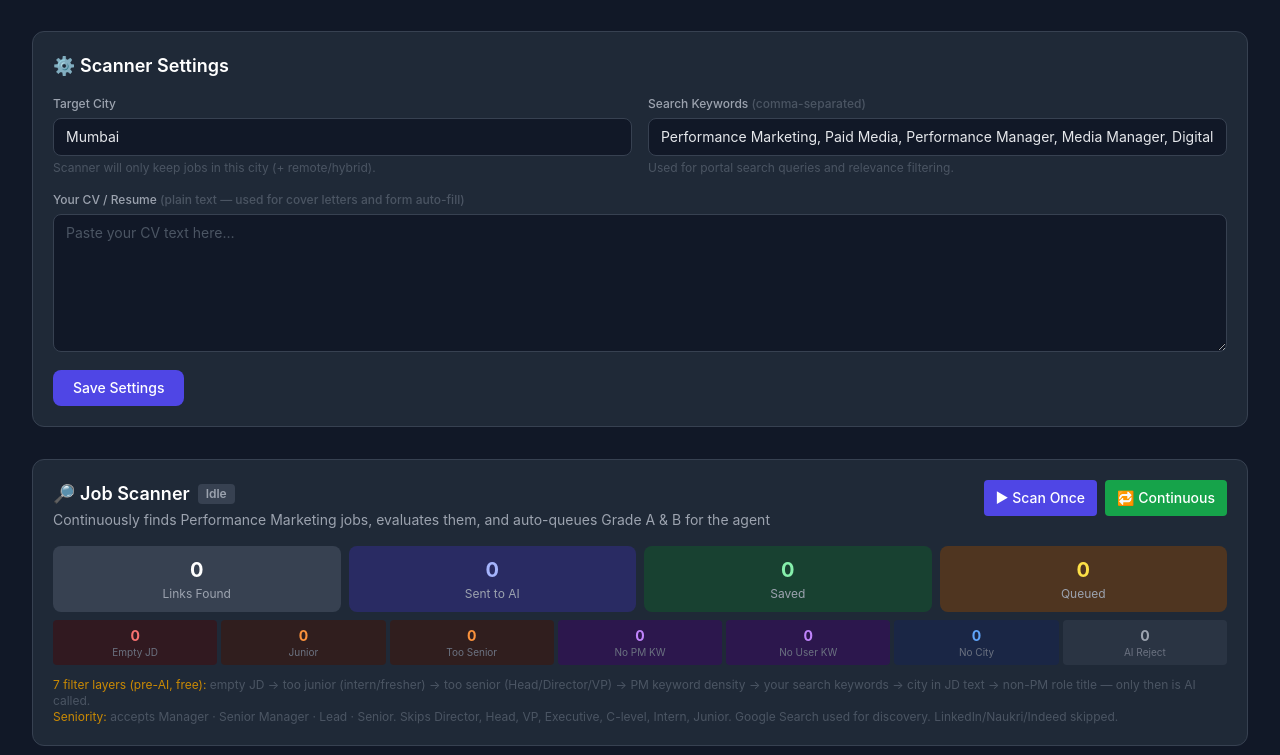
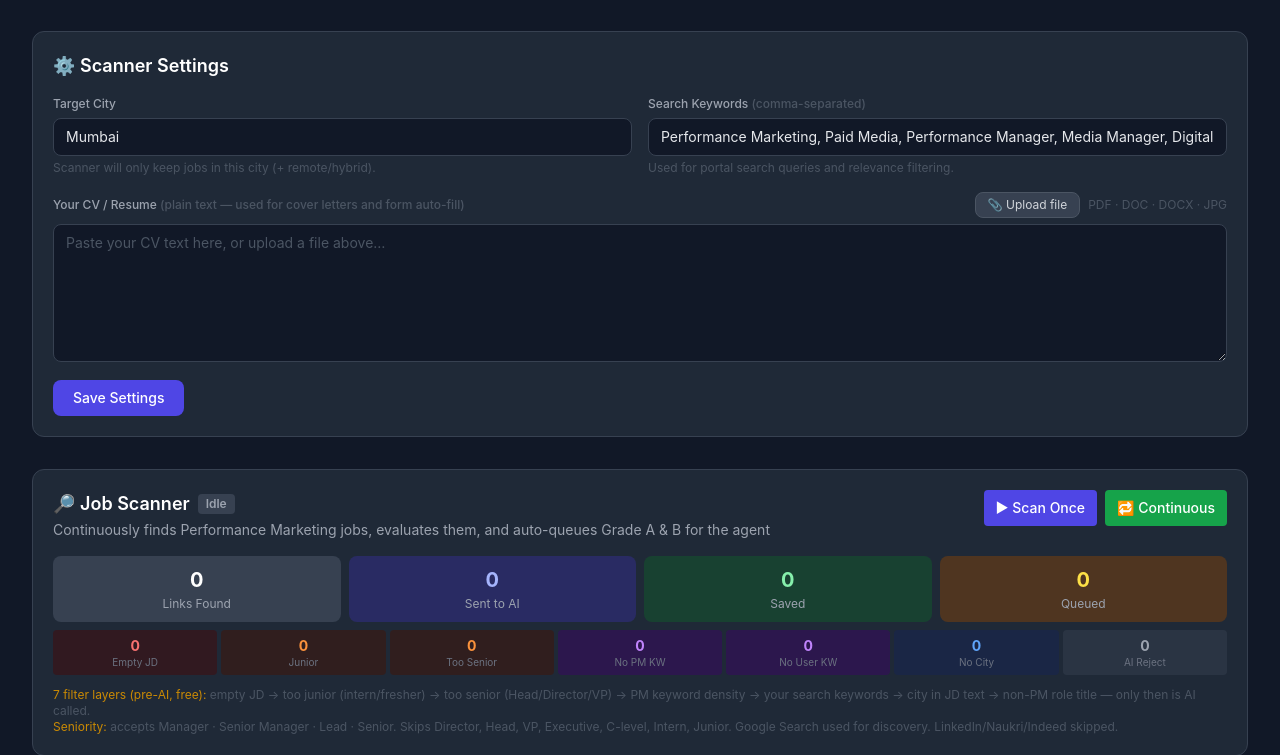
Before and after one commit to dutta1890/JobOpsBoard, a Flask app: page / in a window 1280 px wide. Shown: the part 1020-1775 px from the top of the page. Run offline with Flask 3, Linux system fonts and the light colour scheme; data comes from the database, SQL or seed files in the repository; data that the repository does not hold is empty; some libraries are stand-ins or nearby versions.

Commit message:
Add ability to upload CVs as various file types
Implements a new endpoint `/scanner/upload-cv` in `main.py` to handle file uploads (PDF, DOC, DOCX, JPG/JPEG). It utilizes `pypdf`, `python-docx`, `antiword`, and a new `generate_with_image` function in `services/gemini_client.py` for OCR on images. The extracted text is populated into the CV textarea in `templates/index.html`.

Replit-Commit-Author: Agent
Replit-Commit-Session-Id: b3ddb4d7-2c1d-43a4-a6e9-9ae832f5c789
Replit-Commit-Checkpoint-Type: full_checkpoint
Replit-Commit-Event-Id: 6ce48925-9571-409e-8dff-032559a073f1
Replit-Commit-Screenshot-Url: https://storage.googleapis.com/screenshot-production-us-central1/a00b9afd-a3f4-481e-9bec-4de64b55424a/b3ddb4d7-2c1d-43a4-a6e9-9ae832f5c789/ywFO2tS
Replit-Helium-Checkpoint-Created: true

```diff
--- a/main.py
+++ b/main.py
@@ -1061,6 +1061,74 @@ def create_app():
         JobScanner.save_settings(update)
         return jsonify({"success": True})
 
+    @app.route("/scanner/upload-cv", methods=["POST"])
+    @login_required
+    def upload_cv():
+        """Extract text from an uploaded CV file (PDF, DOCX, DOC, JPG/JPEG)."""
+        import subprocess, tempfile
+        from werkzeug.utils import secure_filename
+
+        file = request.files.get("file")
+        if not file or not file.filename:
+            return jsonify({"error": "No file provided"}), 400
+
+        filename  = secure_filename(file.filename)
+        ext       = os.path.splitext(filename)[1].lower()
+        allowed   = {".pdf", ".doc", ".docx", ".jpg", ".jpeg"}
+        if ext not in allowed:
+            return jsonify({"error": f"Unsupported file type: {ext}. Allowed: PDF, DOC, DOCX, JPG"}), 400
+
+        file_bytes = file.read()
+        text = ""
+
+        try:
+            if ext == ".pdf":
+                import io as _io
+                from pypdf import PdfReader
+                reader = PdfReader(_io.BytesIO(file_bytes))
+                pages  = [page.extract_text() or "" for page in reader.pages]
+                text   = "\n".join(pages).strip()
+
+            elif ext == ".docx":
+                import io as _io
+                from docx import Document
+                doc  = Document(_io.BytesIO(file_bytes))
+                text = "\n".join(p.text for p in doc.paragraphs if p.text.strip())
+
+            elif ext == ".doc":
+                with tempfile.NamedTemporaryFile(suffix=".doc", delete=False) as tmp:
+                    tmp.write(file_bytes)
+                    tmp_path = tmp.name
+                result = subprocess.run(
+                    ["antiword", tmp_path],
+                    capture_output=True, text=True, timeout=15
+                )
+                os.unlink(tmp_path)
+                text = result.stdout.strip()
+                if not text:
+                    return jsonify({"error": "Could not extract text from DOC file — try saving as DOCX"}), 400
+
+            elif ext in {".jpg", ".jpeg"}:
+                from services.gemini_client import generate_with_image
+                prompt = (
+                    "This is a scanned CV / resume image. "
+                    "Extract ALL text exactly as it appears — name, contact, work experience, skills, education. "
+                    "Return plain text only, no markdown."
+                )
+                text = generate_with_image(prompt, file_bytes, mime_type="image/jpeg").strip()
+                if not text:
+                    return jsonify({"error": "Gemini could not extract text from the image"}), 400
+
+        except Exception as exc:
+            logger.error(f"CV upload extraction error: {exc}")
+            return jsonify({"error": f"Extraction failed: {exc}"}), 500
+
+        if not text:
+            return jsonify({"error": "No text could be extracted from the file"}), 400
+
+        JobScanner.save_settings({"cv_text": text})
+        return jsonify({"success": True, "cv_text": text, "chars": len(text)})
+
     @app.route("/api/scanner/recent")
     @login_required
     def scanner_recent_jobs():
--- a/templates/index.html
+++ b/templates/index.html
@@ -300,9 +300,23 @@
 
     <!-- CV -->
     <div class="mt-4">
-      <label class="block text-xs text-gray-400 mb-1.5 font-medium">Your CV / Resume <span class="text-gray-600">(plain text — used for cover letters and form auto-fill)</span></label>
+      <div class="flex items-center justify-between mb-1.5">
+        <label class="text-xs text-gray-400 font-medium">
+          Your CV / Resume
+          <span class="text-gray-600">(plain text — used for cover letters and form auto-fill)</span>
+        </label>
+        <div class="flex items-center gap-2 shrink-0">
+          <span id="cv-upload-status" class="text-xs hidden"></span>
+          <label class="cursor-pointer px-3 py-1 bg-gray-700 hover:bg-gray-600 text-gray-300 text-xs rounded-lg transition-colors border border-gray-600">
+            📎 Upload file
+            <input type="file" id="cv-file-input" accept=".pdf,.doc,.docx,.jpg,.jpeg"
+              class="hidden" onchange="uploadCvFile(this)">
+          </label>
+          <span class="text-xs text-gray-600">PDF · DOC · DOCX · JPG</span>
+        </div>
+      </div>
       <textarea id="setting-cv" rows="6"
-        placeholder="Paste your CV text here…"
+        placeholder="Paste your CV text here, or upload a file above…"
         class="w-full bg-gray-900 border border-gray-700 rounded-lg px-3 py-2 text-sm text-gray-200
                placeholder-gray-600 focus:outline-none focus:border-indigo-500 focus:ring-1 focus:ring-indigo-500 resize-y"
       ></textarea>
@@ -448,6 +462,38 @@
       });
     }
     loadSettings();
+
+    function uploadCvFile(input) {
+      const file = input.files[0];
+      if (!file) return;
+      const status = document.getElementById('cv-upload-status');
+      status.textContent = '⏳ Extracting text…';
+      status.className = 'text-xs text-yellow-400';
+      status.classList.remove('hidden');
+
+      const fd = new FormData();
+      fd.append('file', file);
+
+      fetch('/scanner/upload-cv', { method: 'POST', body: fd })
+        .then(r => r.json())
+        .then(data => {
+          if (data.error) {
+            status.textContent = '✗ ' + data.error;
+            status.className = 'text-xs text-red-400';
+          } else {
+            document.getElementById('setting-cv').value = data.cv_text;
+            status.textContent = '✓ Extracted ' + data.chars.toLocaleString() + ' chars';
+            status.className = 'text-xs text-green-400';
+          }
+          input.value = '';
+          setTimeout(() => status.classList.add('hidden'), 5000);
+        })
+        .catch(() => {
+          status.textContent = '✗ Upload failed';
+          status.className = 'text-xs text-red-400';
+          setTimeout(() => status.classList.add('hidden'), 4000);
+        });
+    }
 
     // ── Scanner control ───────────────────────────────────────────────────────
     function startScanner() {
```
Also changed, not shown: services/gemini_client.py (+23 -0 lines).
